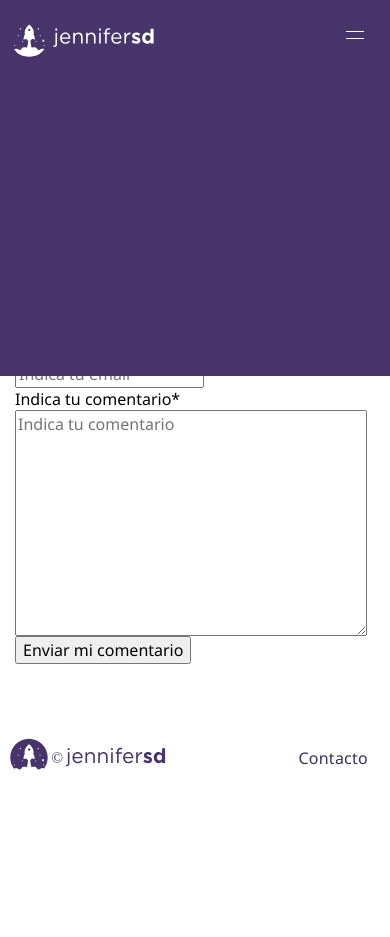
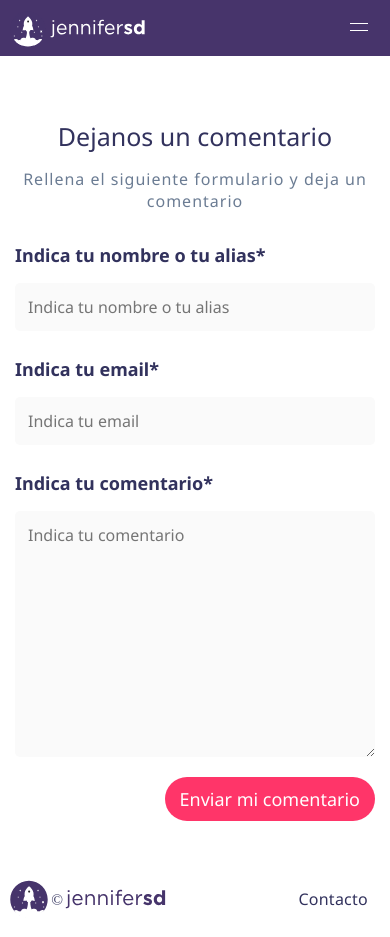
Before and after one commit to Jennifersd/jennifersd, a Django app: a page that uses blog/templates/blog/add_comment_to_post.html in a window 390 px wide. Before the commit the page ends 770 px from the top, so only its background shows below. Run offline with Django 3.2, Linux system fonts and the light colour scheme; tables that the repository leaves empty hold one stand-in row (values such as "Sample post"); some libraries are stand-ins or nearby versions.

Commit message:
changes template comments

```diff
--- a/assets/css/mediaqueries.css
+++ b/assets/css/mediaqueries.css
@@ -27,7 +27,8 @@ __________________________________________________________
 		display: block;
 	    top: 0;
 	    left: 0;
-	    height: 100% !important;
+	    height:100%;
+	    /*height: 100% !important;*/
 	    width: 100%;
 	    background: rgba(74, 49, 109, 0.0);
 	    overflow: hidden;
@@ -40,10 +41,10 @@ __________________________________________________________
 	}
 
 	.header-container h1 {
-		background-size: 144px 67.15px !important;
-		-webkit-background-size: 144px 67.15px !important;
+		background-size: 135px 63.15px !important;
+		-webkit-background-size: 135px 63.15px !important;
 		-moz-background-size: 144px 67.15px !important;
-	    top: 10px !important;
+	    top: 1px !important;
 	    left: 10px !important;
 	}
 
@@ -68,8 +69,8 @@ __________________________________________________________
 	.burger-container {
 	  position: relative;
 	  display: inline-block !important;
-	  height: 50px;
-	  width: 50px;
+	  height: 43px;
+	  width: 43px;
 	  cursor: pointer;
 	  -webkit-transform: rotate(0deg);
 	          transform: rotate(0deg);
@@ -90,7 +91,7 @@ __________________________________________________________
 	  position: relative;
 	  display: block;
 	  margin: -4px auto 0;
-	  top: 50%;
+	  top: 39%;
 	}
 
 	#burger .bar {
@@ -601,4 +602,28 @@ __________________________________________________________
 	.post-comment-content{
 		margin:5px 0px 0px 0px;
 	}
+
+	/* Comments
+	__________________________________________________ */
+
+	/* Section 1 - Add comment
+	–––––––––––––––––––––––––––––––––––––––––––––––––– */
+
+	.block-comments {
+	    margin: 40px 0px 0px 0px;
+	}
+
+	.block-comments-content {
+	    width: 100% !important;
+	}
+
+	.block-comments-content h1 {
+	    font-size: 25px !important;
+	    line-height: 33px !important;
+	}
+
+	.block-comments-content h2 {
+	    width: 100% !important;
+
+	}
 }
--- a/assets/css/style.css
+++ b/assets/css/style.css
@@ -68,7 +68,8 @@ a{
     background-size: 48px 48px;
     padding-left: 89px;*/
     max-width: 1280px;
-    height: 56.15px;
+    /*height: 56.15px;*/
+    height: 56px;
     box-sizing: border-box;
     font-size: 18px;
     line-height: 24px;
@@ -1244,8 +1245,91 @@ __________________________________________________ */
 /* Section 1 - Add comment
 –––––––––––––––––––––––––––––––––––––––––––––––––– */
 
-.block-comment-content {
+.block-comments{
+    display: block;
+    width: 100%;
+    margin:60px 0px 0px 0px;
+    float:left;
+}
+
+.block-comments-content {
     display: block;
     margin: 0px auto;
     width: 70%;
 }
+
+.block-comments-content h1 {
+    text-align: center;
+    color: #32325d;
+    font-size: 36px;
+    line-height: 32px;
+    font-weight: 400;
+    margin: 20px 0px 15px 0px;
+}
+
+.block-comments-content h2 {
+	color: #6b7c93;
+    text-align: center;
+    font-size: 16px;
+    line-height: 22px;
+    font-weight: 400;
+    width: 700px;
+    margin: 0px auto;
+    letter-spacing: 1px;
+}
+
+.block-comments-content .post-form{
+    display: block;
+    width: 100%;
+    margin-top:30px;
+}
+
+.block-comments-content .form-group{
+    display: block;
+    width: 100%;
+    margin-top:25px;
+}
+
+.block-comments-content label{
+    display: block;
+    width: 100%;
+    text-align: left;
+    color: #32325d;
+    font-size: 18px;
+    line-height: 26px;
+    font-weight: 600;
+    margin-bottom:15px;
+}
+
+
+.block-comments-content .form-group input, .block-comments-content .form-group textarea{
+    display: block;
+    width: 100%;
+    background-color:#fafafa;
+    border:none;
+    -webkit-border-radius: 5px;
+    -moz-border-radius: 5px;
+    border-radius: 5px;
+    padding: 13px;
+    color:#819dbb;
+}
+
+.block-comments-content .form-group input:focus, .block-comments-content .form-group textarea:focus{
+    color:#819dbb;
+}
+
+.button-comment{
+    float: right;
+    width: auto;
+    color: #fff;
+    -webkit-border-radius: 50px;
+    -moz-border-radius: 50px;
+    border-radius: 50px;
+    background: #ff3569;
+    padding: 10px 15px;
+    text-align: center;
+    font-size: 18px;
+    transition: background-color 0.5s ease;
+    border: none;
+    margin:20px 0px 0px 0px;
+}
--- a/blog/templates/blog/add_comment_to_post.html
+++ b/blog/templates/blog/add_comment_to_post.html
@@ -16,7 +16,7 @@
 			    <h2>Rellena el siguiente formulario y deja un comentario</h2>
 			    <form method="POST" class="post-form">{% csrf_token %}
 			        {{ form|crispy }}
-			        <button type="submit" class="save btn btn-default">Enviar mi comentario</button>
+			        <button type="submit" class="button-comment">Enviar mi comentario</button>
 			    </form>
 			</div>
 	    </div>
```
